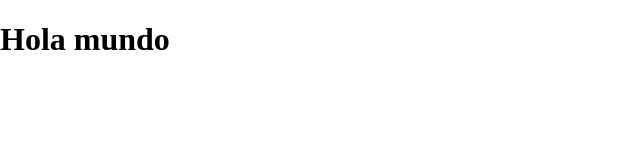
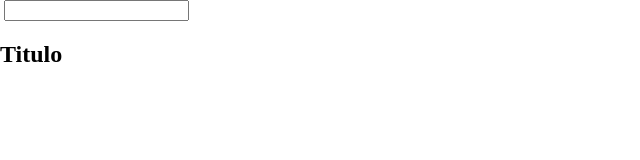
Before and after one commit to bryamrrr/demo-git, a plain HTML site: page index.html in a window 1280 px wide. Shown: the whole page, without its empty margins (0-640 px from the left). Drawn offline with Linux system fonts and the light colour scheme.

Commit message:
Agregué el header de la página

```diff
--- a/index.html
+++ b/index.html
@@ -6,6 +6,10 @@
   <link rel="stylesheet" href="styles.css" />
 </head>
 <body>
-  <h1>Hola mundo</h1>
+  <header>
+    <img src="#" alt="">
+    <input type="text" />
+    <h2>Titulo</h2>
+  </header>
 </body>
 </html>
```
